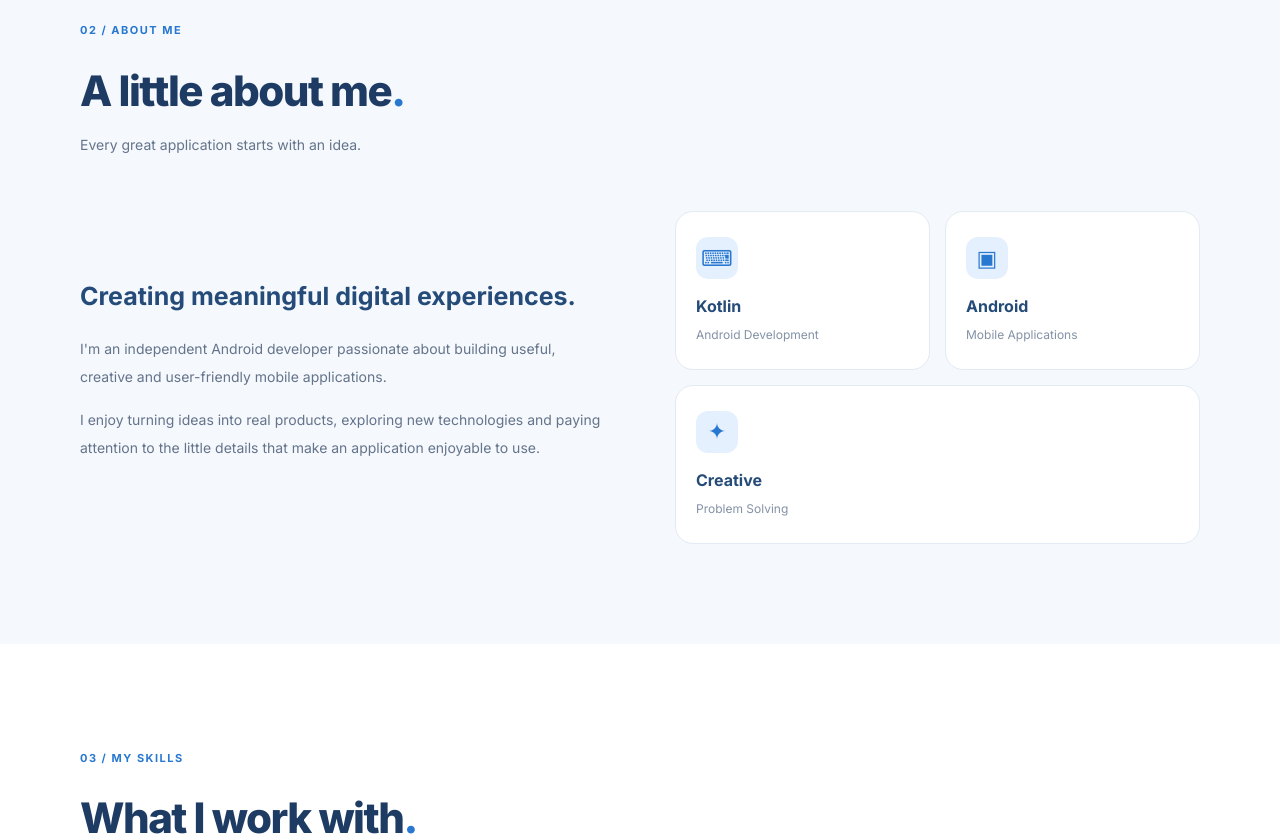
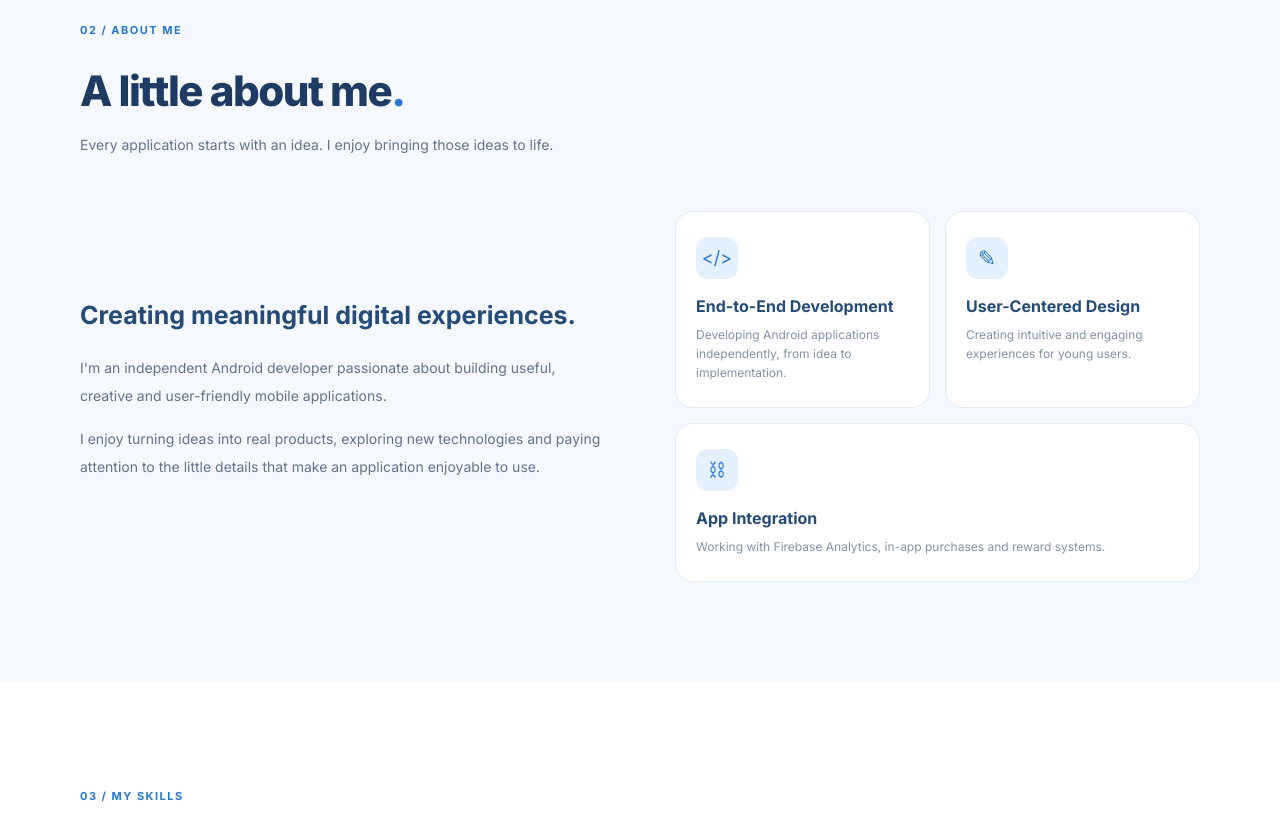
Before and after one commit to sasemanmanzar/personal-portfolio, a React (Create React App) app: page / in a window 1280 px wide. Shown: the part 740-1577 px from the top of the page. Built offline with nearby package versions, Linux system fonts and the light colour scheme.

Commit message:
set text for About Section

```diff
--- a/src/App.js
+++ b/src/App.js
@@ -91,7 +91,7 @@ function App() {
 
             <div className="hero-label">
               <span className="status-dot"></span>
-              AVAILABLE FOR OPPORTUNITIES
+              {content.hero.label}
             </div>
 
             <p className="hero-greeting">{content.hero.greeting}</p>
@@ -106,24 +106,24 @@ function App() {
 
             <div className="hero-actions">
               <a href="#projects" className="primary-button">
-                Explore My Work <span>→</span>
+                {content.hero.actions} <span>→</span>
               </a>
 
               <a href="#contact" className="secondary-button">
-                Get In Touch
+                {content.hero.contact}
               </a>
 
               <a href="/Sara-CV.pdf" className="secondary-button" download>
-                Download CV <span>↓</span>
+                 {content.hero.CV} <span>↓</span>
               </a>
 
             </div>
 
             <div className="hero-social">
-              <a href="https://github.com/" target="_blank" rel="noreferrer">
+              <a href="https://github.com/sasemanmanzar" target="_blank" rel="noreferrer">
                 GitHub ↗
               </a>
-              <a href="https://linkedin.com/" target="_blank" rel="noreferrer">
+              <a href="https://linkedin.com/in/sara-asemanmanzar" target="_blank" rel="noreferrer">
                 LinkedIn ↗
               </a>
             </div>
@@ -171,7 +171,7 @@ function App() {
             </div>
           </div> */}
 
-        <HeroVisual />
+          {/* <HeroVisual /> */}
 
         </section>
 
@@ -180,14 +180,14 @@ function App() {
           <div className="container about-container">
 
             <div className="about-heading">
-              <span className="section-label">02 / ABOUT ME</span>
+              <span className="section-label">{content.about.label}</span>
 
               <h2>
-                A little about me<span>.</span>
+                {content.about.heading}<span>.</span>
               </h2>
 
               <p>
-                Every great application starts with an idea.
+                {content.about.headingText}
               </p>
             </div>
 
@@ -195,41 +195,43 @@ function App() {
 
               <div className="about-text">
                 <h3>
-                  Creating meaningful digital experiences.
+                  {content.about.content1}
                 </h3>
 
                 <p>
-                  I'm an independent Android developer passionate
-                  about building useful, creative and user-friendly
-                  mobile applications.
+                  {content.about.content2}
                 </p>
 
                 <p>
-                  I enjoy turning ideas into real products,
-                  exploring new technologies and paying attention
-                  to the little details that make an application
-                  enjoyable to use.
+                  {content.about.content3}
                 </p>
               </div>
 
               <div className="about-cards">
 
                 <div className="about-card">
-                  <span className="about-icon">⌨</span>
-                  <h4>Kotlin</h4>
-                  <p>Android Development</p>
+                  {/* <span className="about-icon">⌨</span> */}
+                  {/* <span className="about-icon">&lt;/&gt;</span> */}
+                  <span className="about-icon" style={{ fontSize: "18px" }}>&lt;/&gt;</span>
+                  <h4>{content.about.card1_title}</h4>
+                  <p>{content.about.card1_content}</p>
                 </div>
 
                 <div className="about-card">
-                  <span className="about-icon">▣</span>
-                  <h4>Android</h4>
-                  <p>Mobile Applications</p>
+                  {/* <span className="about-icon">▣</span> */}
+                  {/* <span className="about-icon">✧</span> */}
+                  <span className="about-icon">✎</span>
+                  <h4>{content.about.card2_title}</h4>
+                  <p>{content.about.card2_content}</p>
                 </div>
 
                 <div className="about-card">
-                  <span className="about-icon">✦</span>
-                  <h4>Creative</h4>
-                  <p>Problem Solving</p>
+                  {/* <span className="about-icon">✦</span> */}
+                  {/* <span className="about-icon">⚙</span> */}
+                  {/* <span className="about-icon">⇄</span> */}
+                  <span className="about-icon">⛓</span>
+                  <h4>{content.about.card3_title}</h4>
+                  <p>{content.about.card3_content}</p>
                 </div>
 
               </div>
--- a/src/content.js
+++ b/src/content.js
@@ -15,7 +15,36 @@ const content = {
     greeting: "Hello, I'm Sara Aseman-Manzar",
     title: "Android Developer",
     description: "I build thoughtful, user-friendly Android applications with Kotlin. I love turning creative ideas into useful digital experiences.",
+    label: "AVAILABLE FOR OPPORTUNITIES",
+    actions: "Explore My Work",
+    contact:"Get In Touch",
+    CV:"Download CV",
   },
+
+  about: {
+    label:"02 / ABOUT ME",
+    heading:"A little about me",
+    headingText:"Every application starts with an idea. I enjoy bringing those ideas to life.",
+    content1:"Creating meaningful digital experiences.",
+    content2:"I'm an independent Android developer passionate about building useful, creative and user-friendly mobile applications.",
+    content3:"I enjoy turning ideas into real products, exploring new technologies and paying attention to the little details that make an application enjoyable to use.",
+
+    // content1:"Building thoughtful Android applications.",
+    // content2:"I'm an independent Android developer focused on building practical, user-friendly mobile applications. I take ideas from concept to implementation, combining technical problem-solving with attention to usability and detail.",
+
+    // content1:"Creating thoughtful and useful mobile experiences.",
+    // content2:"I'm an independent Android developer who enjoys building practical and user-friendly applications. I like turning ideas into real products, exploring new technologies, and paying attention to the details that make an app simple and enjoyable to use.",
+
+    card1_title:"End-to-End Development",
+    card1_content:"Developing Android applications independently, from idea to implementation.",
+    card2_title:"User-Centered Design",
+    card2_content:"Creating intuitive and engaging experiences for young users.",
+    card3_title:"App Integration",
+    card3_content:"Working with Firebase Analytics, in-app purchases and reward systems.",
+
+  },
+
+
 };
 
 export default content;
```
